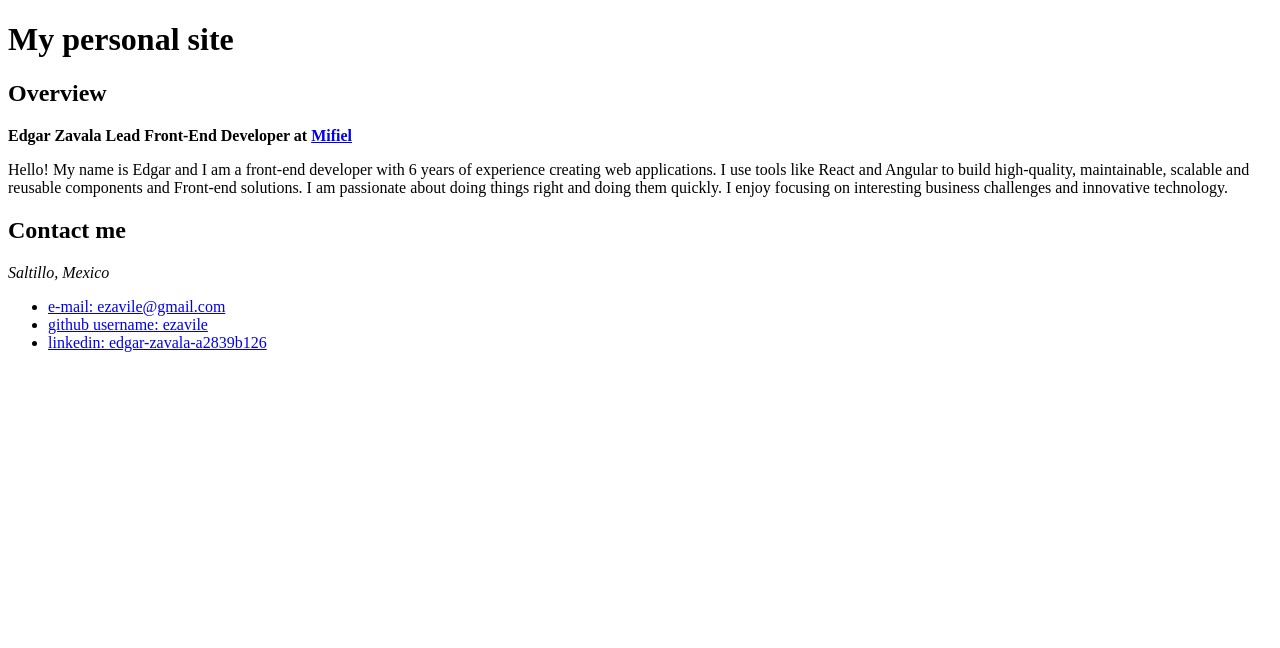
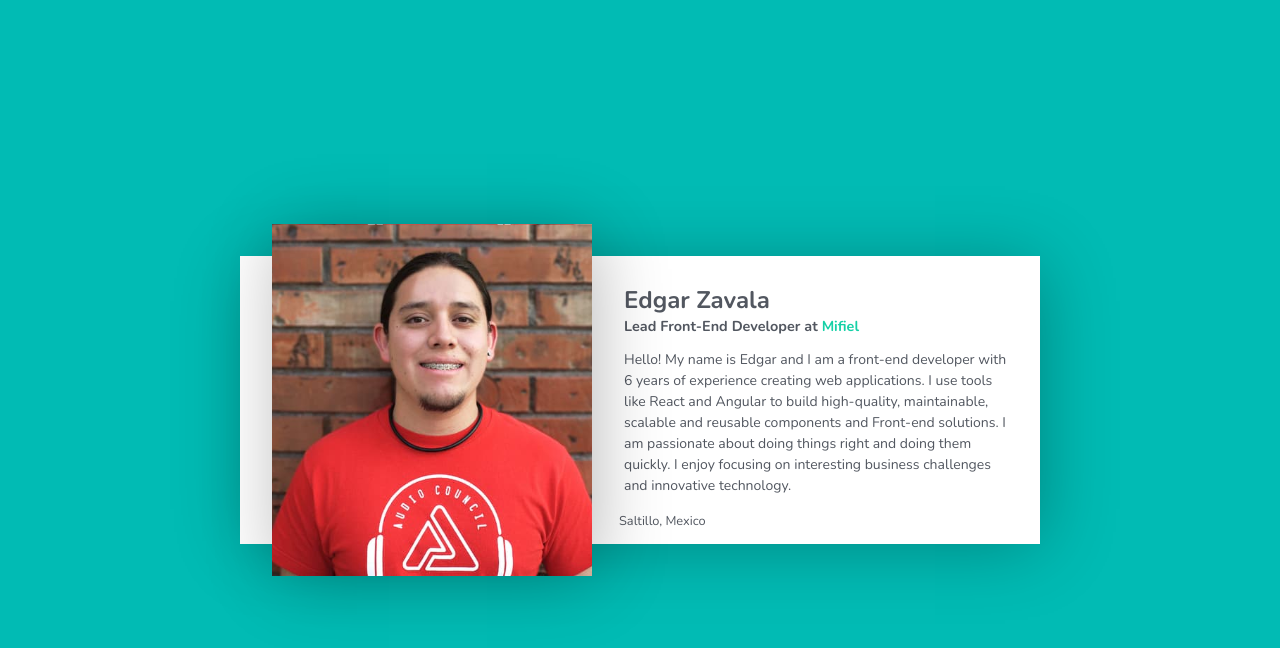
Before and after one commit to ezavile/ezavile.github.io, a plain HTML site: page src/index.html in a window 1280 px wide. Drawn offline with nearby package versions, Linux system fonts and the light colour scheme; some icons are missing.

Commit message:
feat(style): add style to profle card

```diff
--- /dev/null
+++ b/src/css/index.css
@@ -0,0 +1,165 @@
+* {
+  box-sizing: border-box;
+}
+
+body {
+  font-family: 'Nunito', sans-serif;
+  color: #525760;
+}
+
+h1,
+h2,
+strong {
+  font-weight: bold;
+}
+
+a {
+  text-decoration: none;
+  color: inherit;
+}
+
+.me_u-onlyRead {
+  position: absolute !important;
+  width: 1px !important;
+  height: 1px !important;
+  padding: 0 !important;
+  margin: -1px !important;
+  overflow: hidden !important;
+  clip: rect(0, 0, 0, 0) !important;
+  border: 0 !important;
+}
+
+.me_Card {
+  padding: 22em 2em 2em;
+  background-color: white;
+}
+
+.me_Card:before {
+  content: '';
+  position: absolute;
+  top: 0;
+  left: 0;
+  right: 0;
+  height: 20em;
+  background-image: url('./../images/cover.jpg');
+  background-size: cover;
+  background-position: center;
+  background-color: #525760;
+}
+
+.me_Card-overview-name {
+  font-size: 1.5em;
+}
+
+.me_Card-overview-job {
+  display: block;
+  font-size: 0.9em;
+  margin-top: 0.5em;
+}
+
+.me_Card-overview-job a {
+  color: #14d0a6;
+  border-bottom: 1px solid transparent;
+  transition: border 0.5s ease;
+}
+
+.me_Card-overview-job a:hover {
+  border-color: #14d0a6;
+}
+
+.me_Card-overview-aboutMe {
+  font-size: 0.875em;
+  line-height: 1.5em;
+}
+
+.me_Card-contactMe {
+  margin-bottom: -15px;
+}
+
+.me_Card-overview-aboutMe,
+.me_Card-contactMe {
+  margin-top: 1.15em;
+}
+
+.me_Card-contactMe-location {
+  display: flex;
+  align-items: center;
+  margin-left: -5px;
+  transition: color 0.5s ease;
+  font-size: 0.8em;
+}
+
+.me_Card-contactMe-location-icon {
+  opacity: 0.8;
+}
+
+.me_Card-contactMe-ways {
+  display: flex;
+  margin-left: -8px;
+}
+
+.me_Card-contactMe-ways-item {
+  opacity: 0.5;
+  transition: opacity 0.5s ease;
+}
+
+.me_Card-contactMe-ways-item:hover {
+  opacity: 1;
+}
+
+@media screen and (min-width: 36em) {
+  body {
+    background-color: #01bbb4;
+    display: flex;
+    justify-content: center;
+    align-items: center;
+    min-height: 100vh;
+  }
+
+  .me_Card,
+  .me_Card:before {
+    box-shadow: 5px 5px 70px -5px rgba(0, 0, 0, 0.3);
+  }
+
+  .me_Card {
+    position: relative;
+    width: 80%;
+    margin: 0 auto;
+  }
+
+  .me_Card-contactMe {
+    display: flex;
+    justify-content: space-between;
+  }
+
+  .me_Card-contactMe-ways {
+    margin-right: -12px;
+  }
+}
+
+@media screen and (min-width: 48em) {
+  .me_Card {
+    padding-top: 2em;
+    padding-left: 22em;
+  }
+
+  .me_Card:before {
+    height: 100%;
+    width: 20em;
+    background-image: url('./../images/profile.jpg');
+  }
+}
+
+@media screen and (min-width: 62em) {
+  .me_Card {
+    padding-left: 24em;
+    max-width: 50em;
+  }
+
+  .me_Card:before {
+    top: -2em;
+    bottom: -2em;
+    left: 2em;
+    height: auto;
+  }
+}
--- a/src/index.html
+++ b/src/index.html
@@ -7,54 +7,60 @@
   <meta name="viewport" content="width=device-width, height=device-height, user-scalable=no, initial-scale=1, minimum-scale=1">
   <link rel="shortcut icon" href="./favicon.ico" type="image/x-icon">
   <link rel="icon" href="./favicon.ico" type="image/x-icon">
+  <link rel="stylesheet" href="https://fonts.googleapis.com/css?family=Nunito:400,700">
+  <link rel="stylesheet" href="https://cdnjs.cloudflare.com/ajax/libs/meyer-reset/2.0/reset.min.css">
+  <link rel="stylesheet" href="./css/index.css">
+  <link rel="stylesheet" href="https://cdn.jsdelivr.net/npm/evil-icons@1.9.0/assets/evil-icons.min.css">
   <title>Edgar Zavala</title>
 </head>
 
 <body>
-  <h1>My personal site</h1>
-  <div>
-    <section>
-      <h2>Overview</h2>
+  <h1 class="me_u-onlyRead">My personal site</h1>
+  <div class="me_Card">
+    <section class="me_Card-overview">
+      <h2 class="me_u-onlyRead">Overview</h2>
       <p>
-        <strong>Edgar Zavala</strong>
-        <strong>Lead Front-End Developer at <a href="https://www.mifiel.com" target="_blank">Mifiel</a></strong>
+        <strong class="me_Card-overview-name">Edgar Zavala</strong>
+        <strong class="me_Card-overview-job">Lead Front-End Developer at <a href="https://www.mifiel.com" target="_blank">Mifiel</a></strong>
       </p>
-      <p>Hello! My name is Edgar and I am a front-end developer with 6 years of experience
-        creating web applications. I use tools like React and Angular to build high-quality, maintainable, scalable and
-        reusable components and Front-end solutions. I am passionate about doing things right and doing them quickly. I
-        enjoy focusing on interesting business challenges and innovative technology.
+      <p class="me_Card-overview-aboutMe">
+        Hello! My name is Edgar and I am a front-end developer with 6 years of experience creating web applications. I use tools like React and Angular to build high-quality, maintainable, scalable and reusable components and Front-end solutions. I am passionate about doing things right and doing them quickly. I enjoy focusing on interesting business challenges and innovative technology.
       </p>
     </section>
-    <section>
-      <h2>Contact me</h2>
-      <address>
-        Saltillo, Mexico
+    <section class="me_Card-contactMe">
+      <h2 class="me_u-onlyRead">Contact me</h2>
+      <address class="me_Card-contactMe-location">
+        <span class="me_Card-contactMe-location-icon" data-icon="ei-location"></span> Saltillo, Mexico
       </address>
-      <ul>
-        <li>
+      <ul class="me_Card-contactMe-ways">
+        <li class="me_Card-contactMe-ways-item">
           <a href="mailto:ezavile@gmail.com" target="_blank">
-            <span>
+            <span class="me_u-onlyRead">
               e-mail: ezavile@gmail.com
             </span>
+            <span data-icon="ei-envelope" data-size="m"></span>
           </a>
         </li>
-        <li>
+        <li class="me_Card-contactMe-ways-item">
           <a href="https://www.github.com/ezavile" target="_blank">
-            <span>
+            <span class="me_u-onlyRead">
               github username: ezavile
             </span>
+            <span data-icon="ei-sc-github" data-size="m"></span>
           </a>
         </li>
-        <li>
+        <li class="me_Card-contactMe-ways-item">
           <a href="https://www.linkedin.com/in/edgar-zavala-a2839b126" target="_blank">
-            <span>
+            <span class="me_u-onlyRead">
               linkedin: edgar-zavala-a2839b126
             </span>
+            <span data-icon="ei-sc-linkedin" data-size="m"></span>
           </a>
         </li>
       </ul>
     </section>
   </div>
+  <script src="https://cdn.jsdelivr.net/npm/evil-icons@1.9.0/assets/evil-icons.min.js"></script>
 </body>
 
 </html>
```
Also changed, not shown: src/images/cover.jpg (added), src/images/profile.jpg (added).
